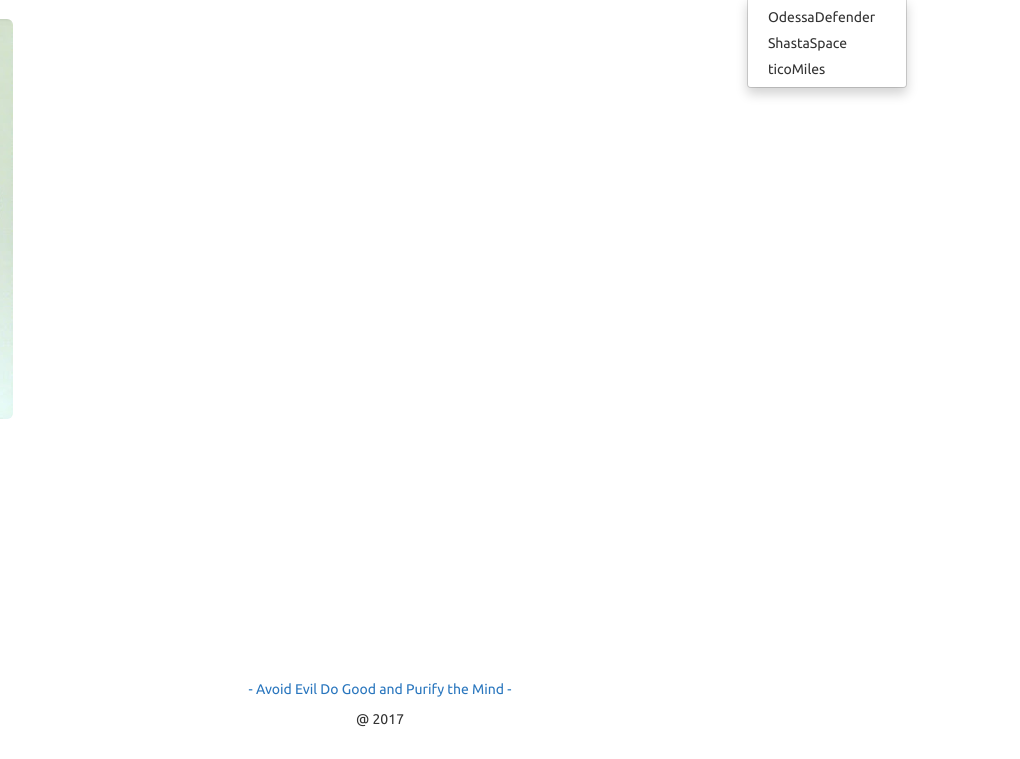
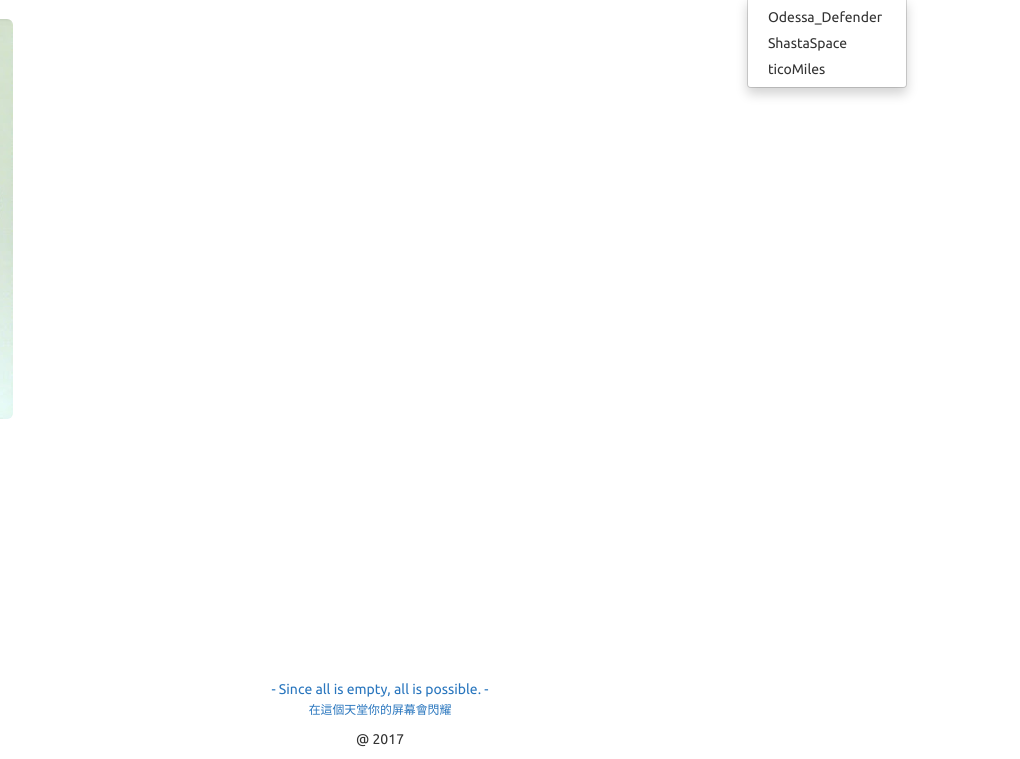
Before and after one commit to emptyart/emptyart.github.io, a plain HTML site: page index.html in a window 1280 px wide. Both pictures are taken after a click on the button "Games". Shown: the part 53-812 px from the top of the page, 260-1280 px from the left. Drawn offline with Linux system fonts and the light colour scheme; a script that the page names is missing.

Commit message:
black magic seo ..

```diff
--- a/index.html
+++ b/index.html
@@ -128,13 +128,14 @@
  <li class="dropdown">
           <a href="#" class="dropdown-toggle" data-toggle="dropdown" role="button" aria-haspopup="true" aria-expanded="false"><i class="fa fa-gamepad"></i> Games <span class="caret"></span></a>
           <ul class="dropdown-menu">
-            <li><a target="_blank" href="/odesa.html">OdessaDefender</a></li>
+            <li><a target="_blank" href="http://tilapya-11303.herokuapp.com/">Odessa_Defender</a></li>
             <li><a target="_blank" href="/ShastaSpace">ShastaSpace</a></li>
             <li><a target="_blank" href="/ticoMiles_Alpha/">ticoMiles</a></li>
           </ul>
         </li>
+         <li><a href="https://docs.google.com/forms/d/1_FGqiKWvO9DE2dS16QIORQOyP7j3SUhiu5oxB0Pwef4/prefill" target="_blank"><i class="fa fa-send"></i>  Contact</a></li>
 <!-- end template nav -->
-            <li><a href="#"><i class="fa fa-send"></i>  Contact</a></li>
+
           </ul>
         </div>
       </div>
@@ -274,7 +275,7 @@
    </div>
    <footer class="footer">
       <div class="container">
-        <p class="text-muted page-title">- Avoid Evil Do Good and Purify the Mind - </p>
+        <p class="text-muted page-title">- Since all is empty, all is possible. - <br><small>在這個天堂你的屏幕會閃耀</small></p>
         <p>@ 2017</p>
       </div>
     </footer>
```
Also changed, not shown: 1 other file.
